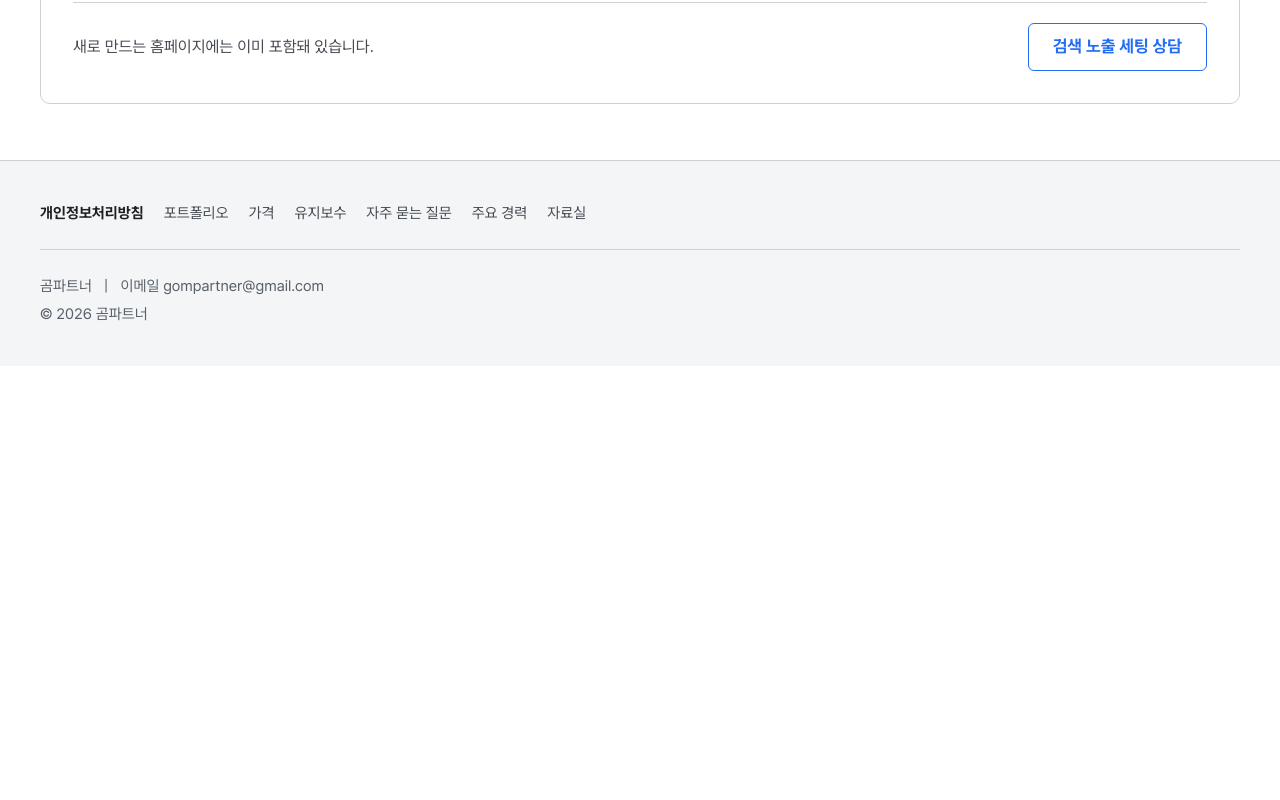
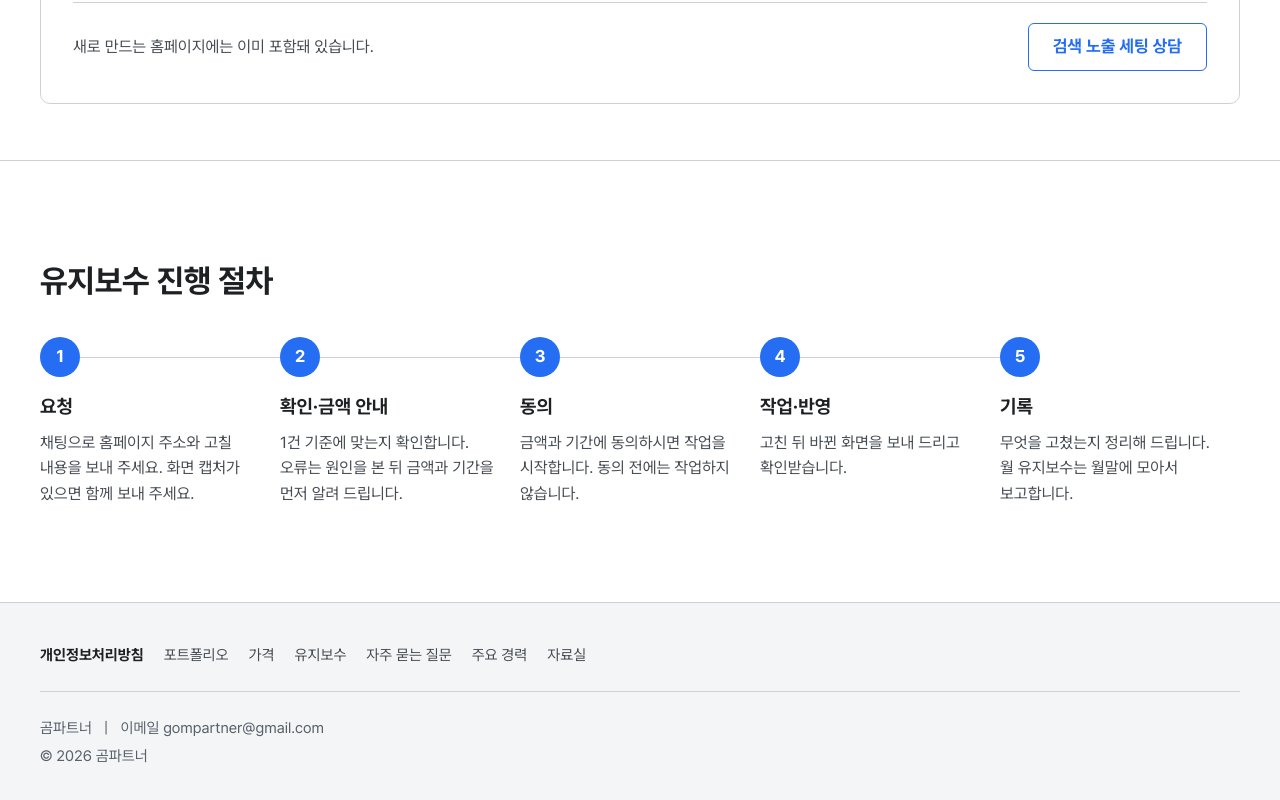
Before and after one commit to gompartner/gompartner.github.io, a Next.js app: page /maintenance in a window 1280 px wide. Shown: the part 2188-2988 px from the top of the page. Before the commit the page ends 2554 px from the top, so only its background shows below. Built offline with nearby package versions, Linux system fonts and the light colour scheme; no server answers.

Commit message:
가격·유지보수 페이지에 진행 절차

```diff
--- a/app/(site)/maintenance/page.tsx
+++ b/app/(site)/maintenance/page.tsx
@@ -1,7 +1,12 @@
 import type { Metadata } from "next";
 import { Check, Minus } from "lucide-react";
 import { ChannelTalkButton } from "@/components/layout/ChannelTalk";
-import { maintenanceServices, responseTime } from "@/data/maintenance";
+import { ProcessSteps } from "@/components/landing/ProcessSteps";
+import {
+  maintenanceServices,
+  maintenanceSteps,
+  responseTime,
+} from "@/data/maintenance";
 
 export const metadata: Metadata = {
   title: "홈페이지 유지보수 비용 (월 관리, 오류 수정, 업체 변경 인계)",
@@ -10,17 +15,25 @@ export const metadata: Metadata = {
   alternates: { canonical: "/maintenance" },
 };
 
-const h1 = "text-[28px] font-bold leading-[1.4] tracking-[-0.01em] md:text-[36px]";
+const h1 =
+  "text-[28px] font-bold leading-[1.4] tracking-[-0.01em] md:text-[36px]";
 
 export default function MaintenancePage() {
   return (
+    <>
       <div className="mx-auto w-full max-w-[1248px] px-4 pb-16 pt-14 md:px-6 md:py-14">
         <h1 className={h1}>홈페이지 유지보수</h1>
-      <p className="mt-3 text-[17px] leading-[1.6] text-foreground-secondary">{responseTime}</p>
+        <p className="mt-3 text-[17px] leading-[1.6] text-foreground-secondary">
+          {responseTime}
+        </p>
 
         <nav aria-label="서비스 바로가기" className="mt-6 flex flex-wrap gap-2">
           {maintenanceServices.map((s) => (
-          <a key={s.id} href={`#${s.id}`} className="inline-flex h-10 items-center rounded-full border border-border px-4 text-[15px] font-bold hover:border-accent hover:text-accent">
+            <a
+              key={s.id}
+              href={`#${s.id}`}
+              className="inline-flex h-10 items-center rounded-full border border-border px-4 text-[15px] font-bold hover:border-accent hover:text-accent"
+            >
               {s.title}
             </a>
           ))}
@@ -28,15 +41,27 @@ export default function MaintenancePage() {
 
         <div className="mt-8 space-y-6">
           {maintenanceServices.map((s) => (
-          <section key={s.id} id={s.id} aria-labelledby={`${s.id}-title`} className="scroll-mt-20 rounded-[10px] border border-border bg-white p-5 md:p-8">
+            <section
+              key={s.id}
+              id={s.id}
+              aria-labelledby={`${s.id}-title`}
+              className="scroll-mt-20 rounded-[10px] border border-border bg-white p-5 md:p-8"
+            >
               <div className="flex flex-col gap-1 border-b border-border pb-5 md:flex-row md:items-end md:justify-between">
                 <div>
-                <h2 id={`${s.id}-title`} className="text-[22px] font-bold leading-[1.4] md:text-[26px]">
+                  <h2
+                    id={`${s.id}-title`}
+                    className="text-[22px] font-bold leading-[1.4] md:text-[26px]"
+                  >
                     {s.title}
                   </h2>
-                <p className="mt-1 text-[15px] text-foreground-secondary md:text-[17px]">{s.term}</p>
+                  <p className="mt-1 text-[15px] text-foreground-secondary md:text-[17px]">
+                    {s.term}
+                  </p>
                 </div>
-              <p className="text-[20px] font-bold tabular-nums md:text-[24px]">{s.price}</p>
+                <p className="text-[20px] font-bold tabular-nums md:text-[24px]">
+                  {s.price}
+                </p>
               </div>
 
               {s.target && (
@@ -52,7 +77,12 @@ export default function MaintenancePage() {
                     <ul className="mt-2 space-y-1.5 text-[16px] leading-[1.6]">
                       {block!.items.map((item) => (
                         <li key={item} className="flex gap-2">
-                        <Check size={18} strokeWidth={2.5} className="mt-[3px] shrink-0 text-accent" aria-hidden />
+                          <Check
+                            size={18}
+                            strokeWidth={2.5}
+                            className="mt-[3px] shrink-0 text-accent"
+                            aria-hidden
+                          />
                           {item}
                         </li>
                       ))}
@@ -64,7 +94,12 @@ export default function MaintenancePage() {
                   <ul className="mt-2 space-y-1.5 text-[16px] leading-[1.6] text-foreground-secondary">
                     {s.excludes.map((item) => (
                       <li key={item} className="flex gap-2">
-                      <Minus size={18} strokeWidth={2.5} className="mt-[3px] shrink-0" aria-hidden />
+                        <Minus
+                          size={18}
+                          strokeWidth={2.5}
+                          className="mt-[3px] shrink-0"
+                          aria-hidden
+                        />
                         {item}
                       </li>
                     ))}
@@ -90,5 +125,11 @@ export default function MaintenancePage() {
           ))}
         </div>
       </div>
+      <ProcessSteps
+        steps={maintenanceSteps}
+        title="유지보수 진행 절차"
+        id="maintenance-process"
+      />
+    </>
   );
 }
--- a/app/(site)/pricing/page.tsx
+++ b/app/(site)/pricing/page.tsx
@@ -1,5 +1,6 @@
 import type { Metadata } from "next";
 import { PricingSection } from "@/components/landing/PricingSection";
+import { ProcessSteps } from "@/components/landing/ProcessSteps";
 import { plans, formatWon } from "@/data/pricing";
 
 export const metadata: Metadata = {
@@ -9,5 +10,10 @@ export const metadata: Metadata = {
 };
 
 export default function PricingPage() {
-  return <PricingSection heading="h1" />;
+  return (
+    <>
+      <PricingSection heading="h1" />
+      <ProcessSteps title="제작 진행 절차" />
+    </>
+  );
 }
--- a/components/landing/ProcessSteps.tsx
+++ b/components/landing/ProcessSteps.tsx
@@ -2,17 +2,20 @@ import { processSteps } from "@/data/faq";
 
 const h2 = "text-[24px] font-bold leading-[1.5] tracking-[-0.01em] md:text-[32px]";
 
-/** 진행 순서 5단계. 번호 원을 선으로 이어 절차가 한눈에 보이게 한다(PC 가로, 모바일 세로). */
-export function ProcessSteps() {
+type Step = { title: string; body: string };
+
+/** 진행 순서 5단계. 번호 원을 선으로 이어 절차가 한눈에 보이게 한다(PC 가로, 모바일 세로).
+    기본은 제작 절차이고, 유지보수 페이지는 steps와 title을 바꿔 쓴다. */
+export function ProcessSteps({ steps = processSteps, title = "진행 안내", id = "process" }: { steps?: Step[]; title?: string; id?: string }) {
   return (
-    <section id="process" aria-labelledby="process-title" className="scroll-mt-16 border-t border-border">
+    <section id={id} aria-labelledby={`${id}-title`} className="scroll-mt-16 border-t border-border">
       <div className="mx-auto w-full max-w-[1248px] px-4 py-16 md:px-6 md:py-24">
-        <h2 id="process-title" className={h2}>
-          진행 안내
+        <h2 id={`${id}-title`} className={h2}>
+          {title}
         </h2>
         <ol className="mt-8 md:grid md:grid-cols-5">
-          {processSteps.map((s, i) => {
-            const last = i === processSteps.length - 1;
+          {steps.map((s, i) => {
+            const last = i === steps.length - 1;
             return (
               <li
                 key={s.title}
--- a/data/maintenance.ts
+++ b/data/maintenance.ts
@@ -15,6 +15,15 @@ export interface MaintenanceService {
 }
 
 export const responseTime = "평일 저녁과 주말에 답장합니다. 받은 뒤 24시간 안에 첫 답장을 드리고, 단순 수정은 3일 안에 반영합니다.";
+
+/** 유지보수 진행 절차. 오류 수정은 2단계에서 금액을 먼저 알리고 동의를 받는다. */
+export const maintenanceSteps = [
+  { title: "요청", body: "채팅으로 홈페이지 주소와 고칠 내용을 보내 주세요. 화면 캡처가 있으면 함께 보내 주세요." },
+  { title: "확인·금액 안내", body: "1건 기준에 맞는지 확인합니다. 오류는 원인을 본 뒤 금액과 기간을 먼저 알려 드립니다." },
+  { title: "동의", body: "금액과 기간에 동의하시면 작업을 시작합니다. 동의 전에는 작업하지 않습니다." },
+  { title: "작업·반영", body: "고친 뒤 바뀐 화면을 보내 드리고 확인받습니다." },
+  { title: "기록", body: "무엇을 고쳤는지 정리해 드립니다. 월 유지보수는 월말에 모아서 보고합니다." },
+];
 
 export const maintenanceServices: MaintenanceService[] = [
   {
```
Lines whose indentation alone changed are shown as unchanged.
